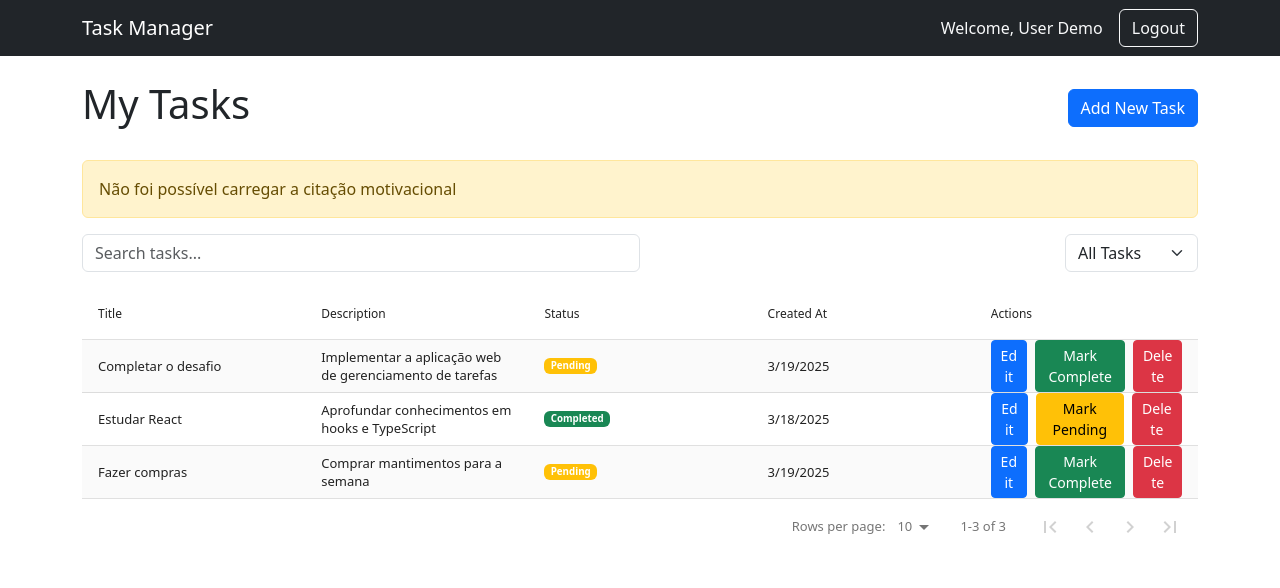
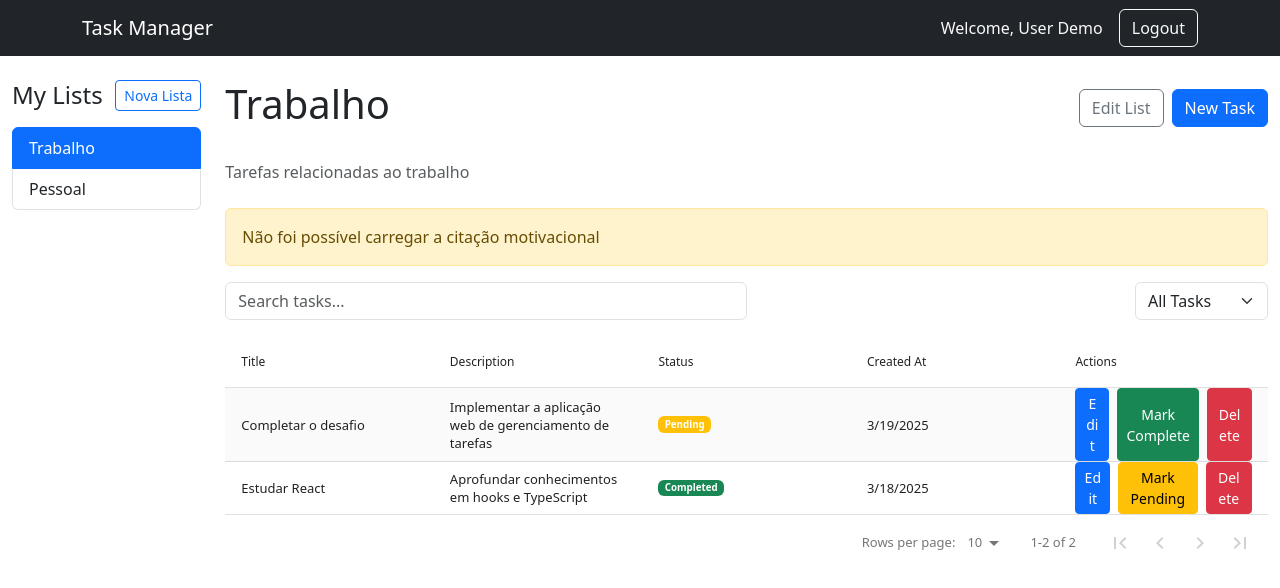
Before and after one commit to MtMath/todo-react-sliced, a React (Vite) app: page /tasks in a window 1280 px wide. Both pictures are taken after typing "name@example.com", "Sample123" into the empty fields and a click on the button "Login". Shown: the top 588 px of the page. Built offline with nearby package versions, Linux system fonts and the light colour scheme; no server answers.

Commit message:
feat(Task List): Add list to task page

```diff
--- a/src/features/tasks/ui/TaskForm.tsx
+++ b/src/features/tasks/ui/TaskForm.tsx
@@ -1,16 +1,22 @@
 import React, { useState, useEffect } from "react";
 import { Form, Button, Modal } from "react-bootstrap";
-import { Task, CreateTaskDto, UpdateTaskDto } from "../model/tasks";
+import { Task } from "entities/task";
+import { TaskList } from "entities/task-list";
 
 interface TaskFormProps {
   task?: Task;
-  onSubmit: (taskData: CreateTaskDto | UpdateTaskDto) => Promise<boolean>;
+  taskLists: TaskList[];
+  currentListId?: string;
+  // eslint-disable-next-line @typescript-eslint/no-explicit-any
+  onSubmit: (taskData: any) => Promise<boolean>;
   onClose: () => void;
   show: boolean;
 }
 
 export const TaskForm: React.FC<TaskFormProps> = ({
   task,
+  taskLists,
+  currentListId,
   onSubmit,
   onClose,
   show,
@@ -18,6 +24,7 @@ export const TaskForm: React.FC<TaskFormProps> = ({
   const [title, setTitle] = useState("");
   const [description, setDescription] = useState("");
   const [status, setStatus] = useState<"pending" | "completed">("pending");
+  const [taskListId, setTaskListId] = useState<string>("");
   const [loading, setLoading] = useState(false);
 
   useEffect(() => {
@@ -25,12 +32,16 @@ export const TaskForm: React.FC<TaskFormProps> = ({
       setTitle(task.title);
       setDescription(task.description);
       setStatus(task.status);
+      setTaskListId(task.taskListId);
     } else {
       setTitle("");
       setDescription("");
       setStatus("pending");
+      setTaskListId(
+        currentListId || (taskLists.length > 0 ? taskLists[0].id : "")
+      );
     }
-  }, [task, show]);
+  }, [task, show, currentListId, taskLists]);
 
   const handleSubmit = async (e: React.FormEvent) => {
     e.preventDefault();
@@ -43,10 +54,12 @@ export const TaskForm: React.FC<TaskFormProps> = ({
             title,
             description,
             status,
+            taskListId,
           }
         : {
             title,
             description,
+            taskListId,
           };
 
       const success = await onSubmit(taskData);
@@ -89,6 +102,24 @@ export const TaskForm: React.FC<TaskFormProps> = ({
             />
           </Form.Group>
 
+          <Form.Group className="mb-3">
+            <Form.Label>List</Form.Label>
+            <Form.Select
+              value={taskListId}
+              onChange={(e) => setTaskListId(e.target.value)}
+              required
+            >
+              <option value="" disabled>
+                Select a list
+              </option>
+              {taskLists.map((list) => (
+                <option key={list.id} value={list.id}>
+                  {list.title}
+                </option>
+              ))}
+            </Form.Select>
+          </Form.Group>
+
           {task && (
             <Form.Group className="mb-3">
               <Form.Label>Status</Form.Label>
--- a/src/pages/tasks/index.tsx
+++ b/src/pages/tasks/index.tsx
@@ -1,48 +1,154 @@
-import React, { useState } from "react";
-import { Container, Button, Alert, Navbar, Nav } from "react-bootstrap";
-import { TasksTable, TaskForm, useTasks, Task } from "features/tasks";
+import React, { useState, useEffect } from "react";
+import {
+  Container,
+  Row,
+  Col,
+  Button,
+  Alert,
+  Navbar,
+  Nav,
+} from "react-bootstrap";
+import { TasksTable, TaskForm, useTasks } from "features/tasks";
+import {
+  TaskListsSidebar,
+  TaskListForm,
+  useTaskLists,
+  TaskList,
+} from "features/task-lists";
 import { useAuthContext } from "features/auth";
+import { MotivationalQuote } from "widgets/MotivationalQuote";
 import { motion } from "framer-motion";
-import { MotivationalQuote } from "widgets/MotivationalQuote";
+import { Task } from "entities/task";
 
 export const TasksPage: React.FC = () => {
   const { user, logout } = useAuthContext();
   const {
+    taskLists,
+    loading: loadingLists,
+    error: listsError,
+    createTaskList,
+    updateTaskList,
+  } = useTaskLists();
+
+  const [selectedListId, setSelectedListId] = useState<string | undefined>(
+    undefined
+  );
+
+  useEffect(() => {
+    if (taskLists.length > 0 && !selectedListId) {
+      setSelectedListId(taskLists[0].id);
+    }
+  }, [taskLists, selectedListId]);
+
+  const {
     tasks,
-    loading,
-    error,
+    loading: loadingTasks,
+    error: tasksError,
     createTask,
     updateTask,
     deleteTask,
     toggleTaskStatus,
-  } = useTasks();
+  } = useTasks(selectedListId);
 
-  const [showForm, setShowForm] = useState(false);
+  const [showTaskForm, setShowTaskForm] = useState(false);
+  const [showListForm, setShowListForm] = useState(false);
   const [selectedTask, setSelectedTask] = useState<Task | undefined>(undefined);
+  const [selectedList, setSelectedList] = useState<TaskList | undefined>(
+    undefined
+  );
+
+  const [taskCounts, setTaskCounts] = useState<
+    Record<string, { total: number; pending: number }>
+  >({});
+
+  useEffect(() => {
+    const counts: Record<string, { total: number; pending: number }> = {};
+
+    taskLists.forEach((list) => {
+      counts[list.id] = { total: 0, pending: 0 };
+    });
+
+    const fetchAllTasks = async () => {
+      try {
+        // eslint-disable-next-line react-hooks/rules-of-hooks
+        const allTasksHook = useTasks();
+        const allTasks = allTasksHook.tasks;
+
+        allTasks.forEach((task) => {
+          if (counts[task.taskListId]) {
+            counts[task.taskListId].total += 1;
+            if (task.status === "pending") {
+              counts[task.taskListId].pending += 1;
+            }
+          }
+        });
+
+        setTaskCounts(counts);
+      } catch (error) {
+        console.error("Error loading task counts:", error);
+      }
+    };
+
+    fetchAllTasks();
+  }, [taskLists, tasks]);
 
   const handleCreateTask = () => {
     setSelectedTask(undefined);
-    setShowForm(true);
+    setShowTaskForm(true);
   };
 
   const handleEditTask = (task: Task) => {
     setSelectedTask(task);
-    setShowForm(true);
+    setShowTaskForm(true);
   };
 
-  const handleCloseForm = () => {
-    setShowForm(false);
+  const handleCloseTaskForm = () => {
+    setShowTaskForm(false);
     setSelectedTask(undefined);
   };
 
   // eslint-disable-next-line @typescript-eslint/no-explicit-any
-  const handleFormSubmit = async (taskData: any) => {
+  const handleTaskFormSubmit = async (taskData: any) => {
     if ("id" in taskData) {
       return await updateTask(taskData);
     } else {
       return await createTask(taskData);
     }
   };
+
+  const handleCreateList = () => {
+    setSelectedList(undefined);
+    setShowListForm(true);
+  };
+
+  const handleEditList = (list: TaskList) => {
+    setSelectedList(list);
+    setShowListForm(true);
+  };
+
+  const handleCloseListForm = () => {
+    setShowListForm(false);
+    setSelectedList(undefined);
+  };
+
+  // eslint-disable-next-line @typescript-eslint/no-explicit-any
+  const handleListFormSubmit = async (listData: any) => {
+    if ("id" in listData) {
+      return await updateTaskList(listData);
+    } else {
+      const success = await createTaskList(listData);
+      if (success && !selectedListId && taskLists.length === 0) {
+        setSelectedListId(taskLists[taskLists.length - 1]?.id);
+      }
+      return success;
+    }
+  };
+
+  const handleSelectList = (listId: string) => {
+    setSelectedListId(listId);
+  };
+
+  const currentList = taskLists.find((list) => list.id === selectedListId);
 
   return (
     <>
@@ -66,36 +172,97 @@ export const TasksPage: React.FC = () => {
         </Container>
       </Navbar>
 
-      <Container className="py-4">
+      <Container fluid className="py-4">
+        <Row>
+          <Col md={3} lg={2} className="mb-4 mb-md-0">
+            <motion.div
+              initial={{ opacity: 0, x: -20 }}
+              animate={{ opacity: 1, x: 0 }}
+              transition={{ duration: 0.5 }}
+            >
+              <TaskListsSidebar
+                taskLists={taskLists}
+                loading={loadingLists}
+                selectedListId={selectedListId}
+                onSelectList={handleSelectList}
+                onCreateList={handleCreateList}
+                onEditList={handleEditList}
+                taskCounts={taskCounts}
+              />
+
+              {listsError && (
+                <Alert variant="danger" className="mt-3">
+                  {listsError}
+                </Alert>
+              )}
+            </motion.div>
+          </Col>
+
+          <Col md={9} lg={10}>
             <motion.div
               initial={{ opacity: 0 }}
               animate={{ opacity: 1 }}
               transition={{ duration: 0.5 }}
             >
               <div className="d-flex justify-content-between align-items-center mb-4">
-            <h1>My Tasks</h1>
-            <Button onClick={handleCreateTask}>Add New Task</Button>
+                <h1>{currentList ? currentList.title : "Todas as Tarefas"}</h1>
+                <div>
+                  {currentList && (
+                    <Button
+                      variant="outline-secondary"
+                      className="me-2"
+                      onClick={() => handleEditList(currentList)}
+                    >
+                      Edit List
+                    </Button>
+                  )}
+                  <Button onClick={handleCreateTask} disabled={!selectedListId}>
+                    New Task
+                  </Button>
+                </div>
               </div>
 
-          {error && <Alert variant="danger">{error}</Alert>}
+              {currentList?.description && (
+                <p className="text-muted mb-4">{currentList.description}</p>
+              )}
+
+              {tasksError && <Alert variant="danger">{tasksError}</Alert>}
 
               <MotivationalQuote />
 
+              {!selectedListId ? (
+                <Alert variant="info">
+                  Select a list on the left or create a new one to start adding
+                  tasks.
+                </Alert>
+              ) : (
                 <TasksTable
                   tasks={tasks}
                   onEdit={handleEditTask}
                   onDelete={deleteTask}
                   onToggleStatus={toggleTaskStatus}
-            loading={loading}
+                  loading={loadingTasks}
                 />
+              )}
 
               <TaskForm
                 task={selectedTask}
-            onSubmit={handleFormSubmit}
-            onClose={handleCloseForm}
-            show={showForm}
+                taskLists={taskLists}
+                currentListId={selectedListId}
+                onSubmit={handleTaskFormSubmit}
+                onClose={handleCloseTaskForm}
+                show={showTaskForm}
+              />
+
+              <TaskListForm
+                taskList={selectedList}
+                onSubmit={handleListFormSubmit}
+                onClose={handleCloseListForm}
+                show={showListForm}
               />
             </motion.div>
+          </Col>
+        </Row>
       </Container>
     </>
   );
```
Lines whose indentation alone changed are shown as unchanged.
